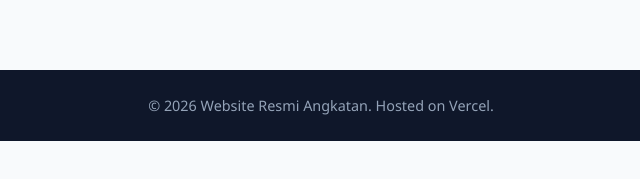
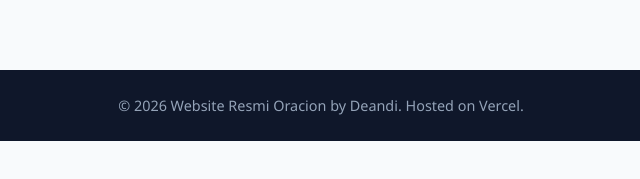
Before and after one commit to DeandiDaffa/Oracion-web, a plain HTML site: page index.html in a window 1280 px wide. Shown: the part 521-700 px from the top of the page, 319-959 px from the left. Drawn offline with nearby package versions, Linux system fonts and the light colour scheme; no server answers.

Commit message:
Update index.html

```diff
--- a/index.html
+++ b/index.html
@@ -69,7 +69,7 @@
   </section>
 
   <footer>
-    &copy; 2026 Website Resmi Angkatan. Hosted on Vercel.
+    &copy; 2026 Website Resmi Oracion by Deandi. Hosted on Vercel.
   </footer>
 
   <script>
```
